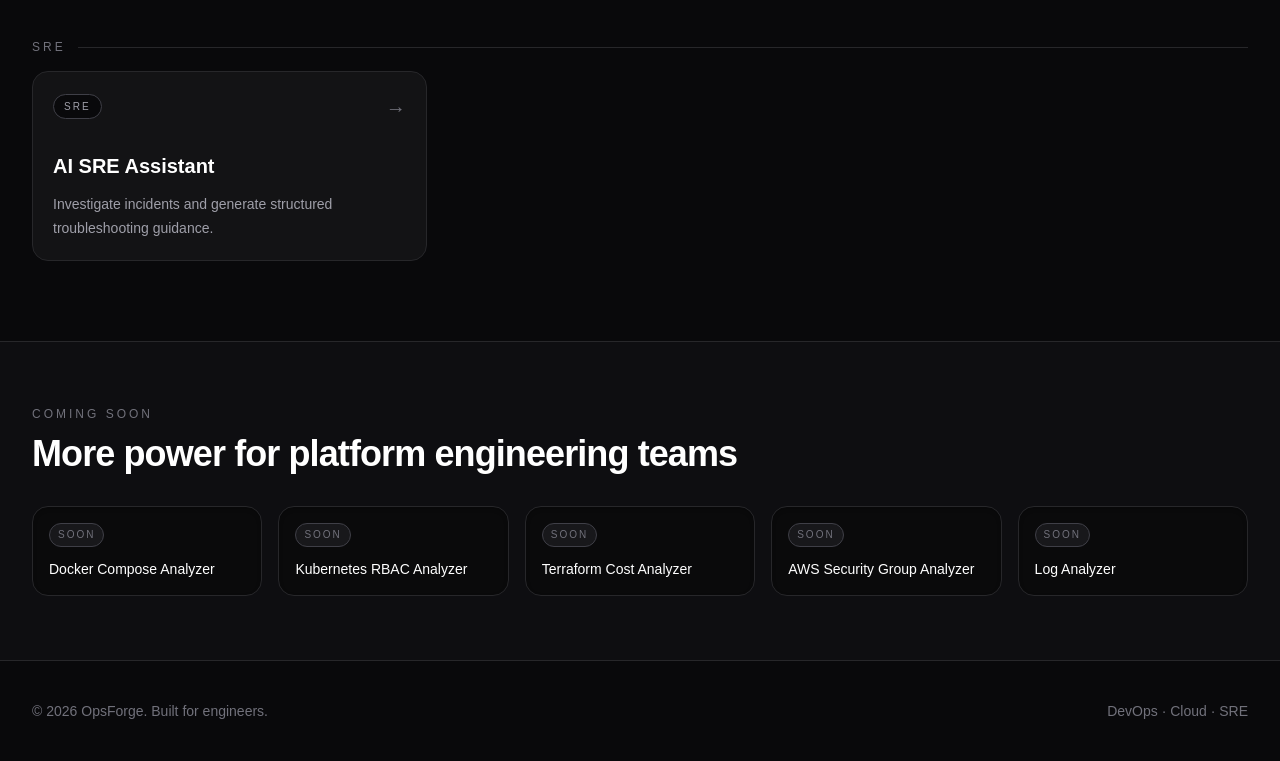
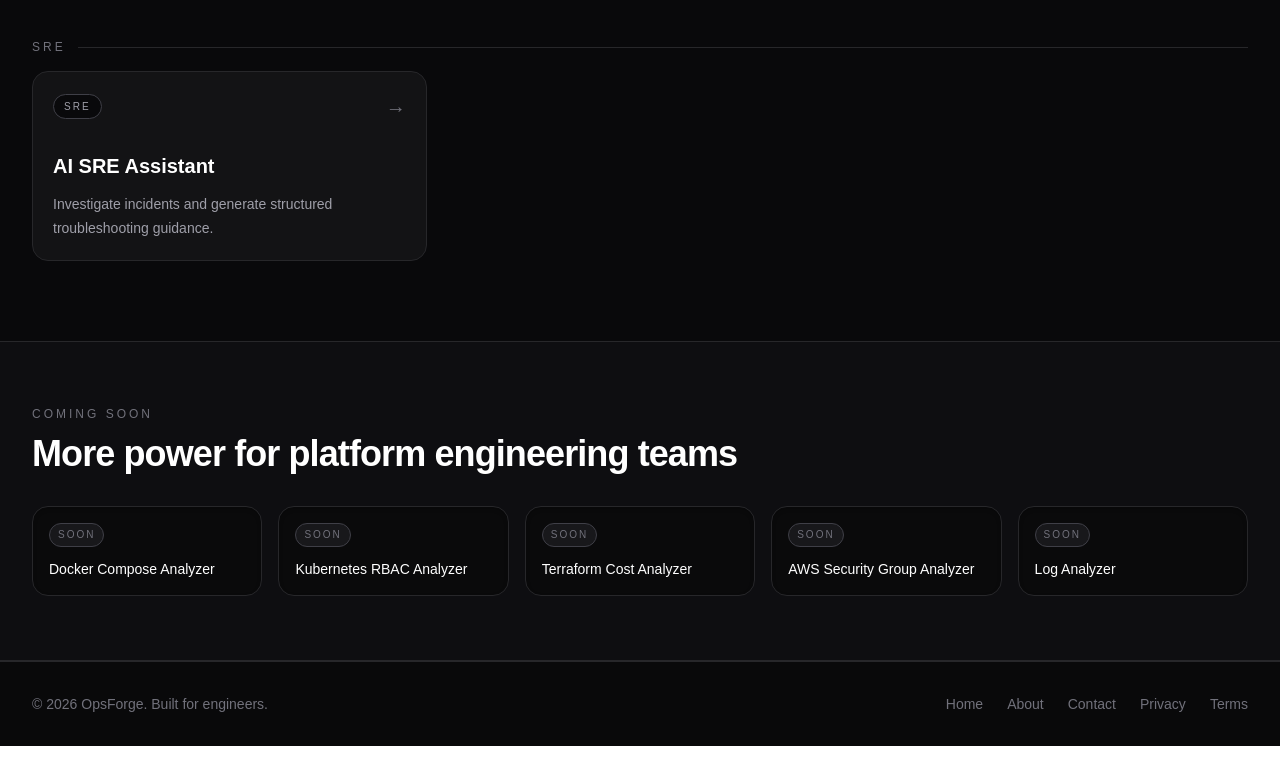
Before and after one commit to sai-pavan-kandrakota/opsforge, a Next.js app: page / in a window 1280 px wide. Shown: the part 3226-3987 px from the top of the page. Built offline with nearby package versions, Linux system fonts and the light colour scheme.

Commit message:
feat: add informational links to homepage

```diff
--- a/app/page.tsx
+++ b/app/page.tsx
@@ -375,9 +375,17 @@ export default function Home() {
         </div>
       </section>
 
-      <footer className="mx-auto flex max-w-7xl flex-col gap-3 px-4 py-10 text-sm text-zinc-500 sm:flex-row sm:items-center sm:justify-between sm:px-6 lg:px-8">
-        <p>© 2026 OpsForge. Built for engineers.</p>
-        <p>DevOps · Cloud · SRE</p>
+      <footer className="border-t border-zinc-800 bg-zinc-950/90">
+        <div className="mx-auto flex max-w-7xl flex-col gap-4 px-4 py-8 text-sm text-zinc-500 sm:flex-row sm:items-center sm:justify-between sm:px-6 lg:px-8">
+          <p>© 2026 OpsForge. Built for engineers.</p>
+          <nav className="flex flex-wrap items-center gap-4 sm:gap-6">
+            <a href="/" className="transition hover:text-white">Home</a>
+            <a href="/about" className="transition hover:text-white">About</a>
+            <a href="/contact" className="transition hover:text-white">Contact</a>
+            <a href="/privacy" className="transition hover:text-white">Privacy</a>
+            <a href="/terms" className="transition hover:text-white">Terms</a>
+          </nav>
+        </div>
       </footer>
     </main>
   );
```
